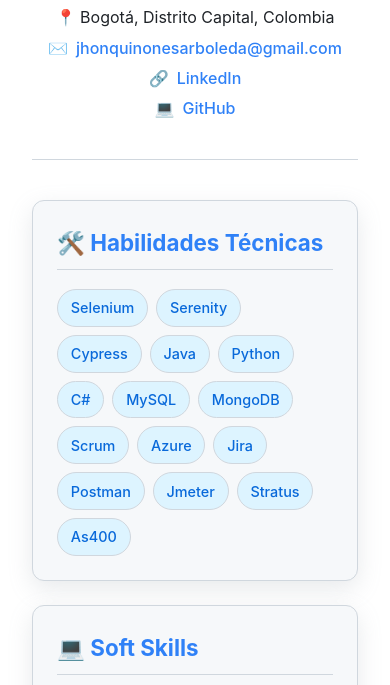
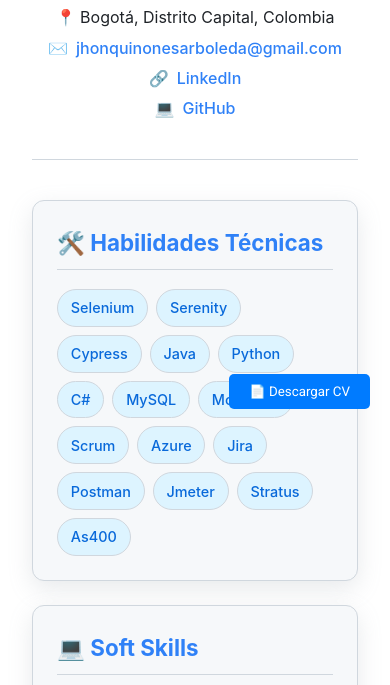
Before and after one commit to JhonmySoftware/mi-cv-profesional, a plain HTML site: page index.html in a window 390 px wide. Shown: the part 415-1100 px from the top of the page. Drawn offline with Linux system fonts and the light colour scheme.

Commit message:
(JQA) proceso pdf

```diff
--- a/index.html
+++ b/index.html
@@ -1,12 +1,16 @@
 <!DOCTYPE html>
 <html lang="es">
+
 <head>
     <meta charset="UTF-8">
     <meta name="viewport" content="width=device-width, initial-scale=1.0">
     <title>CV - Jhon Quiñones Arboleda</title>
     <link rel="stylesheet" href="src/assets/css/styles.css">
     <link href="https://fonts.googleapis.com/css2?family=Roboto:wght@400;700&display=swap" rel="stylesheet">
+    <script src="https://cdnjs.cloudflare.com/ajax/libs/html2pdf.js/0.10.1/html2pdf.bundle.min.js"></script>
 </head>
+
+<div id="cv-content">
 <body>
     <header class="header">
         <img src="src/assets/img/foto-perfil.jpg" alt="Foto de Jhon Quiñones Arboleda" class="profile-photo">
@@ -17,7 +21,6 @@
             <p>✉️ <a href="mailto:jhonquinonesarboleda@gmai.com">jhonquinonesarboleda@gmail.com</a></p>
             <p>🔗 <a href="https://www.linkedin.com/in/jquinonesa0001/" target="_blank">LinkedIn</a></p>
             <p>💻 <a href="https://github.com/JhonmySoftware" target="_blank">GitHub</a></p>
-        </div>
     </header>
     <section class="section">
         <h2>🛠️ Habilidades Técnicas</h2>
@@ -42,8 +45,11 @@
 
     <section class="section">
         <h2><strong>💻 Soft Skills</strong></h2>
-        <p>Ingeniero de Software con experiencia en automatización de pruebas utilizando frameworks como Selenium, Serenity y Cypress, y manejo de lenguajes como Java, Python y C#. Conocimiento en metodologías ágiles y gestión de pruebas con herramientas como Azure y Jira.</p>
-        <p>Estudios en Gerencia de Proyectos Informáticos y Seguridad Informática. Me destaco por mi actitud, responsabilidad, pensamiento analítico y capacidad de trabajo en equipo.</p>
+        <p>Ingeniero de Software con experiencia en automatización de pruebas utilizando frameworks como Selenium,
+            Serenity y Cypress, y manejo de lenguajes como Java, Python y C#. Conocimiento en metodologías ágiles y
+            gestión de pruebas con herramientas como Azure y Jira.</p>
+        <p>Estudios en Gerencia de Proyectos Informáticos y Seguridad Informática. Me destaco por mi actitud,
+            responsabilidad, pensamiento analítico y capacidad de trabajo en equipo.</p>
     </section>
 
     <section class="section">
@@ -52,7 +58,8 @@
             <h3>Profesional III Automatización Certificación Técnica - Banco Davivienda</h3>
             <p class="date">Dic. 2023 - Actualidad</p>
             <ul>
-                <li>Automatización de procesos utilizando el framework del banco en diversos entornos, como web, móvil, APIs, Stratus y AS400.</li>
+                <li>Automatización de procesos utilizando el framework del banco en diversos entornos, como web, móvil,
+                    APIs, Stratus y AS400.</li>
                 <li>Gestión de pruebas técnicas en un entorno híbrido.</li>
             </ul>
         </div>
@@ -60,31 +67,41 @@
             <h3>Analista de Pruebas Senior - Infotrack S.A.S</h3>
             <p class="date">Feb. 2023 - Dic. 2023</p>
             <ul>
-                <li>Automatización de pruebas utilizando Serenity BDD, patrones de diseño, pruebas de servicios con SoapUI y Postman, y pruebas de concurrencia con JMeter.</li>
-                <li>Desarrollo y ejecución de casos de prueba automatizados para garantizar la calidad del software.</li>
-                <li>Planificación y ejecución de pruebas funcionales para asegurar el correcto funcionamiento de las aplicaciones.</li>
+                <li>Automatización de pruebas utilizando Serenity BDD, patrones de diseño, pruebas de servicios con
+                    SoapUI y Postman, y pruebas de concurrencia con JMeter.</li>
+                <li>Desarrollo y ejecución de casos de prueba automatizados para garantizar la calidad del software.
+                </li>
+                <li>Planificación y ejecución de pruebas funcionales para asegurar el correcto funcionamiento de las
+                    aplicaciones.</li>
             </ul>
         </div>
         <div class="experience-item">
             <h3>Analista de Pruebas de Software - Choucair Testing S.A.</h3>
             <p class="date">Feb. 2022 - Feb. 2023</p>
             <ul>
-                <li>Automatización de pruebas con Java y patrones de diseño POM, con experiencia en la implementación en proyectos ágiles y tradicionales.</li>
-                <li>Trabajo colaborativo en equipo para mejorar la calidad del software entregado, aplicando metodologías de trabajo como Scrum, Agile y tradicionales a lo largo del ciclo completo del ciclo de vida de las pruebas.</li>
+                <li>Automatización de pruebas con Java y patrones de diseño POM, con experiencia en la implementación en
+                    proyectos ágiles y tradicionales.</li>
+                <li>Trabajo colaborativo en equipo para mejorar la calidad del software entregado, aplicando
+                    metodologías de trabajo como Scrum, Agile y tradicionales a lo largo del ciclo completo del ciclo de
+                    vida de las pruebas.</li>
             </ul>
         </div>
         <div class="experience-item">
             <h3>Analista Calidad Funcional QA - Inter Rapidísimo</h3>
             <p class="date">Ene. 2021 - Feb. 2022</p>
             <ul>
-                <li>Gestión de pruebas y aseguramiento de la calidad de software en entornos funcionales, aplicando metodologías ágiles como Scrum, Agile y enfoques tradicionales a lo largo del ciclo completo de vida de las pruebas.</li>
+                <li>Gestión de pruebas y aseguramiento de la calidad de software en entornos funcionales, aplicando
+                    metodologías ágiles como Scrum, Agile y enfoques tradicionales a lo largo del ciclo completo de vida
+                    de las pruebas.</li>
             </ul>
         </div>
         <div class="experience-item">
             <h3>Líder de Accesos - Inter Rapidísimo</h3>
             <p class="date">May. 2016 - Ene. 2021</p>
             <ul>
-                <li>Gestión de accesos lógicos, administración de sistemas de información y aplicaciones, coordinación de equipos internos, y asignación de roles y permisos, asegurando el control adecuado de accesos en el entorno corporativo y la protección de la información sensible.</li>
+                <li>Gestión de accesos lógicos, administración de sistemas de información y aplicaciones, coordinación
+                    de equipos internos, y asignación de roles y permisos, asegurando el control adecuado de accesos en
+                    el entorno corporativo y la protección de la información sensible.</li>
             </ul>
         </div>
     </section>
@@ -112,9 +129,18 @@
             <p class="date">2015 - 2016</p>
         </div>
     </section>
-    <button class="theme-toggle" onclick="toggleTheme()">
-        <span>🌓</span> Tema
-    </button>
+    <!-- Botones flotantes -->
+    <div class="button-container">
+        <button class="theme-toggle" onclick="toggleTheme()">
+            <span>🌓</span> Tema
+        </button>
+        <button class="download-button" id="generatePDF">
+            📄 Descargar CV
+        </button>
+    </div>
+
     <script src="src/assets/js/theme-toggle.js"></script>
+    <script src="src/assets/js/download.js"></script>
 </body>
+
 </html>
--- a/src/assets/css/styles.css
+++ b/src/assets/css/styles.css
@@ -148,3 +148,59 @@
   .theme-toggle:hover {
     border-color: var(--primary-color);
   }
+
+  /* Botón de descarga PDF */
+.download-button {
+  display: inline-block;
+  padding: 10px 20px;
+  background-color: #007BFF;
+  color: white !important;
+  text-decoration: none;
+  border-radius: 5px;
+  margin-top: 10px;
+  transition: background-color 0.3s;
+  font-family: 'Roboto', sans-serif;
+  border: none;
+  cursor: pointer;
+}
+
+.download-button:hover {
+  background-color: #0056b3;
+}
+
+/* Contenedor de botones */
+.button-container {
+  position: fixed;
+  bottom: 20px;
+  right: 20px;
+  display: flex;
+  gap: 10px;
+  z-index: 1000;
+}
+
+/* Botón de descarga PDF */
+.download-button {
+  padding: 10px 20px;
+  background-color: #007BFF;
+  color: white !important;
+  text-decoration: none;
+  border-radius: 5px;
+  transition: background-color 0.3s;
+  font-family: 'Roboto', sans-serif;
+  border: none;
+  cursor: pointer;
+  display: inline-flex;
+  align-items: center;
+  gap: 5px;
+}
+
+.download-button:hover {
+  background-color: #0056b3;
+}
+
+/* Mantén el estilo existente del botón de tema */
+.theme-toggle {
+  /* Tus estilos actuales aquí */
+  padding: 10px 20px;
+  /* Asegúrate que coincida con download-button */
+}
--- /dev/null
+++ b/src/assets/js/download.js
@@ -0,0 +1,13 @@
+document.getElementById('generatePDF').addEventListener('click', function () {
+    const element = document.getElementById('cv-content'); // Solo el contenido del CV
+    html2pdf()
+        .from(element)
+        .set({
+            margin: 10,
+            filename: 'CV-Jhon-Quiñones.pdf',
+            image: { type: 'jpeg', quality: 0.98 },
+            html2canvas: { scale: 2, useCORS: true },
+            jsPDF: { unit: 'mm', format: 'a4', orientation: 'portrait' }
+        })
+        .save();
+});
```
